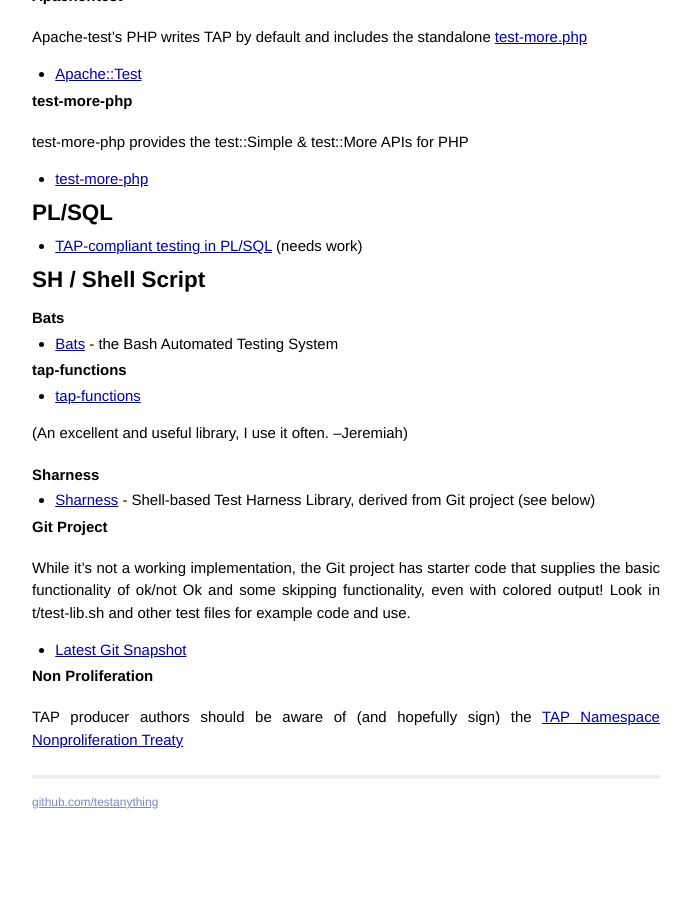
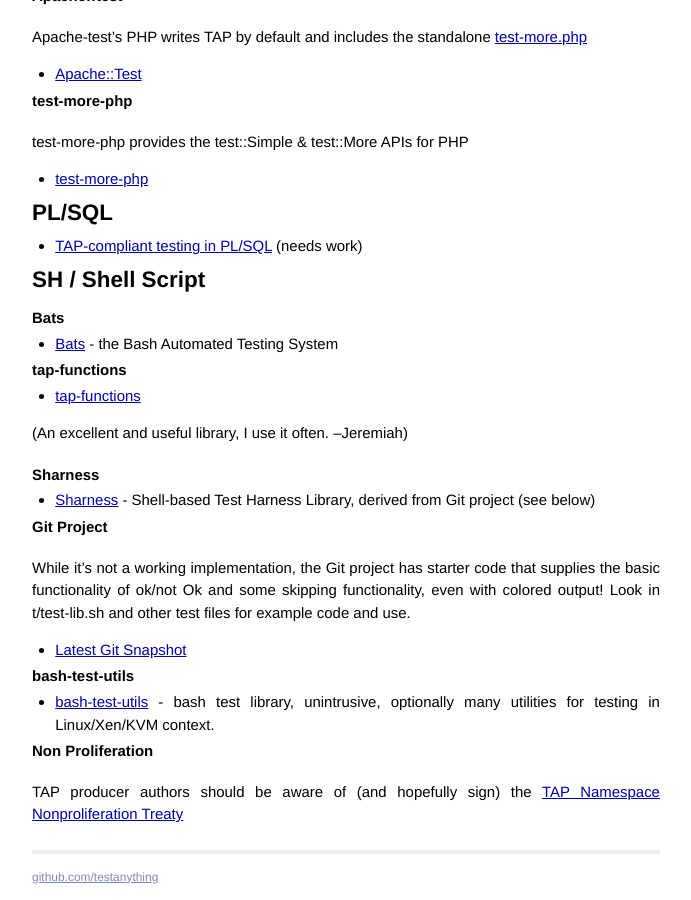
Before and after one commit to TestAnything/testanything.github.io, a Jekyll site: the page built from producers.md, in a window 1280 px wide and 900 px high, scrolled down 4782 px. Shown: the whole window, without its empty margins (294-985 px from the left). Built offline with Jekyll 4.4.1, drawn with Linux system fonts in a browser that asks for light colours; Markdown is read by kramdown in place of the engine named in the settings; before the commit the page ends 5607 px from its top, so only the background shows below that.

Commit message:
producers: add bash-test-utils

```diff
--- a/producers.md
+++ b/producers.md
@@ -241,6 +241,10 @@
 While it's not a working implementation, the Git project has starter code that supplies the basic functionality of ok/not Ok and some skipping functionality, even with colored output! Look in t/test-lib.sh and other test files for example code and use.
 -    [Latest Git Snapshot](http://www.codemonkey.org.uk/projects/git-snapshots/git/git-latest.tar.gz)
 
+### bash-test-utils
+
+-    [bash-test-utils](https://github.com/tapper/Tapper-autoreport/blob/master/bash-test-utils) - bash test library, unintrusive, optionally many utilities for testing in Linux/Xen/KVM context.
+
 ### Non Proliferation
 
 TAP producer authors should be aware of (and hopefully sign) the [TAP Namespace Nonproliferation Treaty](/namespace-nonproliferation-treaty.html)
```
